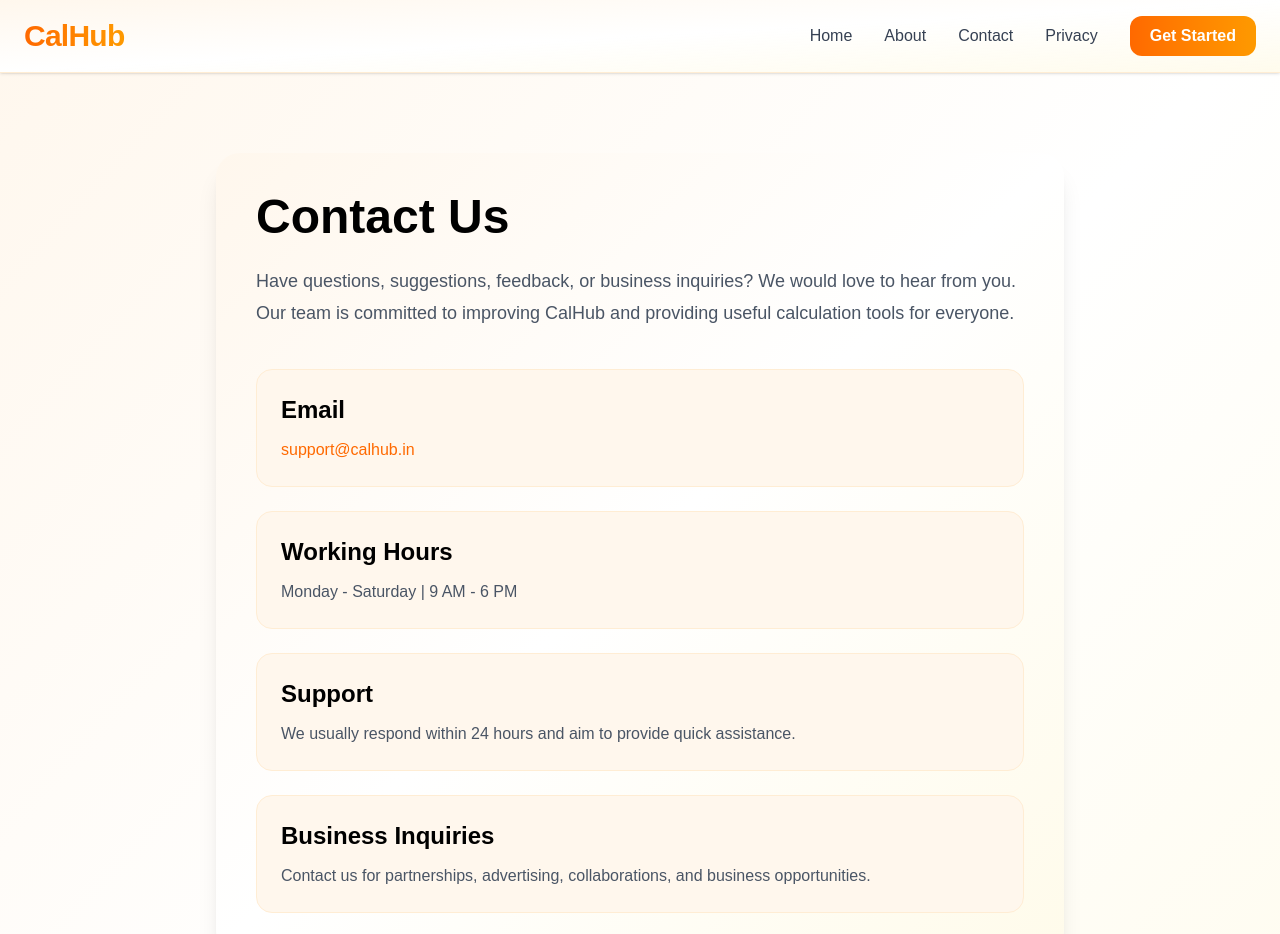
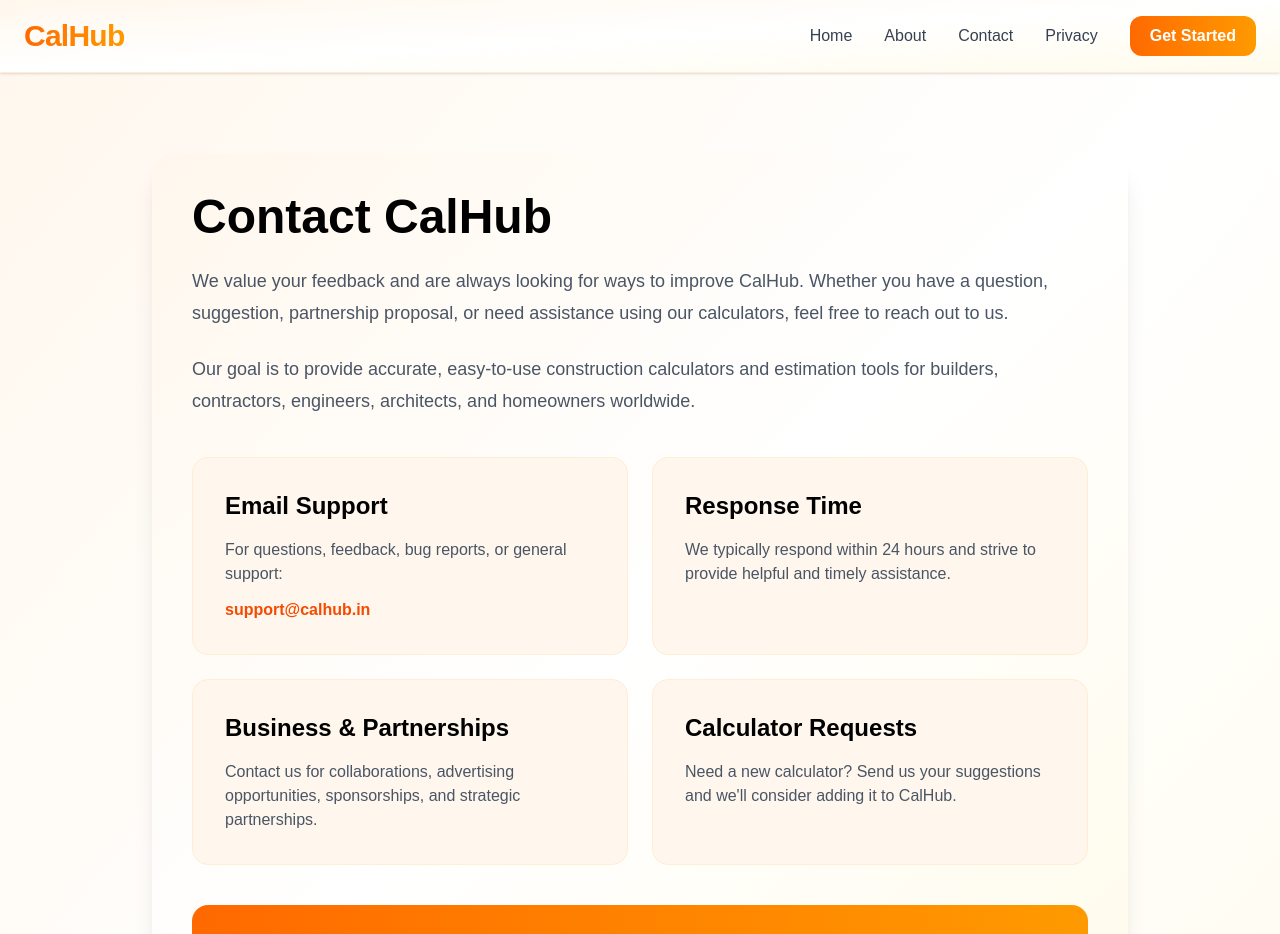
Before and after one commit to payadav142-rgb/calhub, a Next.js app: page /contact in a window 1280 px wide. Shown: the top 934 px of the page. Built offline with nearby package versions, Linux system fonts and the light colour scheme.

Commit message:
Improve contact page SEO and content

```diff
--- a/app/contact/page.tsx
+++ b/app/contact/page.tsx
@@ -5,21 +5,24 @@ import Footer from "../components/Footer";
 export const metadata: Metadata = {
   title: "Contact Us | CalHub",
   description:
-    "Get in touch with CalHub. Contact us for questions, feedback, partnerships, advertising opportunities, and support related to our calculators.",
+    "Contact CalHub for support, feedback, calculator suggestions, partnerships, advertising inquiries, and business opportunities. We're here to help.",
   keywords: [
     "contact calhub",
+    "calhub support",
+    "contact us",
     "calculator support",
-    "contact us",
-    "calhub help",
-    "construction tools support",
+    "construction calculator support",
     "business inquiries",
+    "advertising inquiries",
+    "calculator feedback",
   ],
   alternates: {
     canonical: "https://calhub.in/contact",
   },
   openGraph: {
     title: "Contact Us | CalHub",
-    description: "Contact CalHub for support, feedback, and business inquiries.",
+    description:
+      "Get in touch with CalHub for support, feedback, partnerships, and business inquiries.",
     url: "https://calhub.in/contact",
     siteName: "CalHub",
     images: ["/og-image.jpg"],
@@ -28,7 +31,8 @@ export const metadata: Metadata = {
   twitter: {
     card: "summary_large_image",
     title: "Contact Us | CalHub",
-    description: "Contact CalHub for support, feedback, and business inquiries.",
+    description:
+      "Contact CalHub for support, feedback, partnerships, and business inquiries.",
     images: ["/og-image.jpg"],
   },
 };
@@ -38,69 +42,86 @@ export default function ContactPage() {
     <main className="min-h-screen bg-gradient-to-br from-orange-50 via-white to-amber-50">
       <Navbar />
 
-      <section className="mx-auto max-w-4xl px-6 py-20">
+      <section className="mx-auto max-w-5xl px-6 py-20">
         <div className="rounded-3xl bg-gradient-to-br from-orange-50 via-white to-amber-50 p-10 shadow-xl">
-
           <h1 className="text-5xl font-extrabold text-black">
-            Contact Us
+            Contact CalHub
           </h1>
 
           <p className="mt-6 text-lg leading-8 text-gray-600">
-            Have questions, suggestions, feedback, or business inquiries?
-            We would love to hear from you. Our team is committed to
-            improving CalHub and providing useful calculation tools for everyone.
+            We value your feedback and are always looking for ways to improve
+            CalHub. Whether you have a question, suggestion, partnership
+            proposal, or need assistance using our calculators, feel free to
+            reach out to us.
           </p>
 
-          <div className="mt-10 space-y-6">
+          <p className="mt-6 text-lg leading-8 text-gray-600">
+            Our goal is to provide accurate, easy-to-use construction
+            calculators and estimation tools for builders, contractors,
+            engineers, architects, and homeowners worldwide.
+          </p>
 
-            {/* EMAIL UPDATED */}
-            <div className="rounded-2xl border border-orange-100 bg-orange-50 p-6">
+          <div className="mt-10 grid gap-6 md:grid-cols-2">
+            <div className="rounded-2xl border border-orange-100 bg-orange-50 p-8">
               <h2 className="text-2xl font-bold text-black">
-                Email
+                Email Support
               </h2>
 
-              <p className="mt-3 text-gray-600">
+              <p className="mt-4 text-gray-600">
+                For questions, feedback, bug reports, or general support:
+              </p>
+
               <a
                 href="mailto:support@calhub.in"
-                  className="text-orange-500 hover:underline"
+                className="mt-3 block font-semibold text-orange-600 hover:underline"
               >
                 support@calhub.in
               </a>
+            </div>
+
+            <div className="rounded-2xl border border-orange-100 bg-orange-50 p-8">
+              <h2 className="text-2xl font-bold text-black">
+                Response Time
+              </h2>
+
+              <p className="mt-4 text-gray-600">
+                We typically respond within 24 hours and strive to provide
+                helpful and timely assistance.
               </p>
             </div>
 
-            <div className="rounded-2xl border border-orange-100 bg-orange-50 p-6">
+            <div className="rounded-2xl border border-orange-100 bg-orange-50 p-8">
               <h2 className="text-2xl font-bold text-black">
-                Working Hours
+                Business & Partnerships
               </h2>
 
-              <p className="mt-3 text-gray-600">
-                Monday - Saturday | 9 AM - 6 PM
+              <p className="mt-4 text-gray-600">
+                Contact us for collaborations, advertising opportunities,
+                sponsorships, and strategic partnerships.
               </p>
             </div>
 
-            <div className="rounded-2xl border border-orange-100 bg-orange-50 p-6">
+            <div className="rounded-2xl border border-orange-100 bg-orange-50 p-8">
               <h2 className="text-2xl font-bold text-black">
-                Support
+                Calculator Requests
               </h2>
 
-              <p className="mt-3 text-gray-600">
-                We usually respond within 24 hours and aim to provide
-                quick assistance.
+              <p className="mt-4 text-gray-600">
+                Need a new calculator? Send us your suggestions and we'll
+                consider adding it to CalHub.
               </p>
             </div>
+          </div>
 
-            <div className="rounded-2xl border border-orange-100 bg-orange-50 p-6">
-              <h2 className="text-2xl font-bold text-black">
-                Business Inquiries
+          <div className="mt-10 rounded-2xl bg-gradient-to-r from-orange-500 to-amber-500 p-8 text-white">
+            <h2 className="text-3xl font-bold">
+              We're Here To Help
             </h2>
 
-              <p className="mt-3 text-gray-600">
-                Contact us for partnerships, advertising, collaborations,
-                and business opportunities.
+            <p className="mt-4 text-orange-100">
+              Your feedback helps us improve CalHub and create better
+              construction tools for everyone.
             </p>
-            </div>
-
           </div>
         </div>
       </section>
```
Lines whose indentation alone changed are shown as unchanged.
